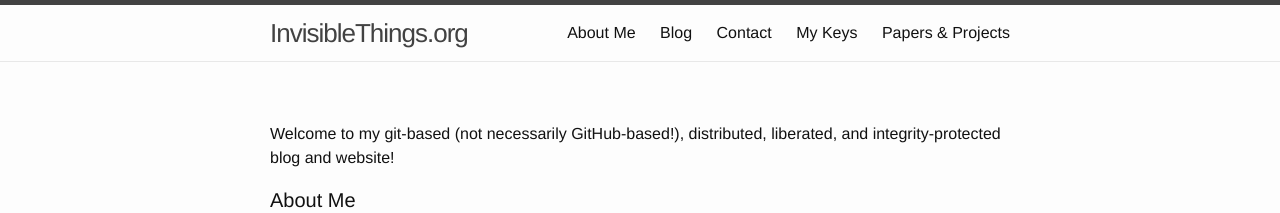
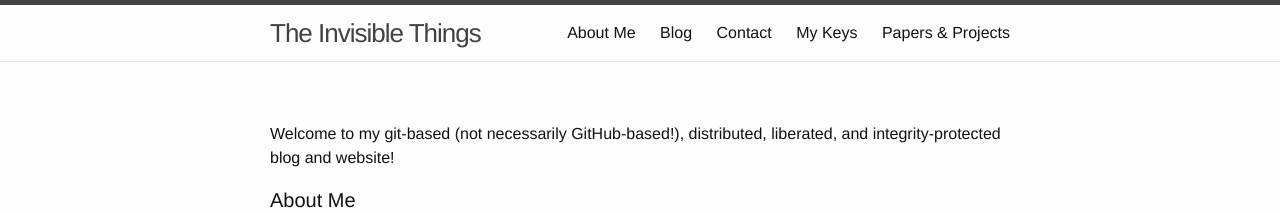
Before and after one commit to rootkovska/rootkovska.github.io, a Jekyll site: the page built from README.md, in a window 1280 px wide. Shown: the top 213 px of the page. Built offline with Jekyll 4.4.1, drawn with Linux system fonts in a browser that asks for light colours.

Commit message:
_config.yml: Title/URL polishing

```diff
--- a/_config.yml
+++ b/_config.yml
@@ -1,6 +1,6 @@
 # Site settings
-title: InvisibleThings.org
-url: "http://invisiblethings.org" # the base hostname & protocol for your site
+title: The Invisible Things
+url: "http://blog.invisiblethings.org"
 
 # Build settings
 markdown: kramdown
```
